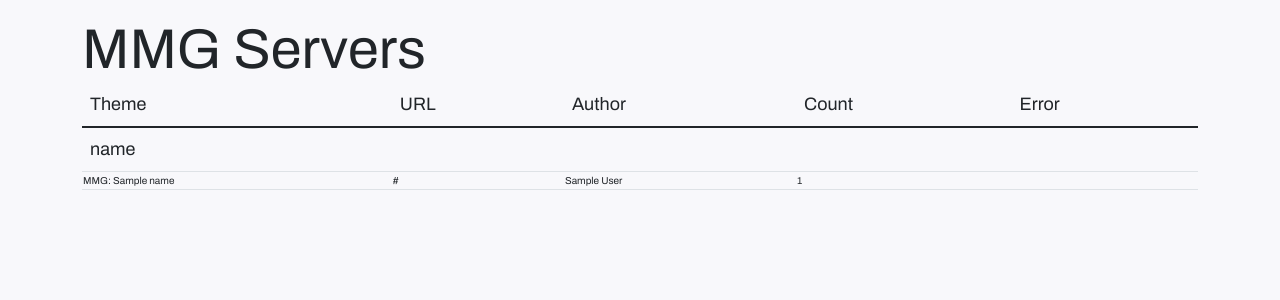
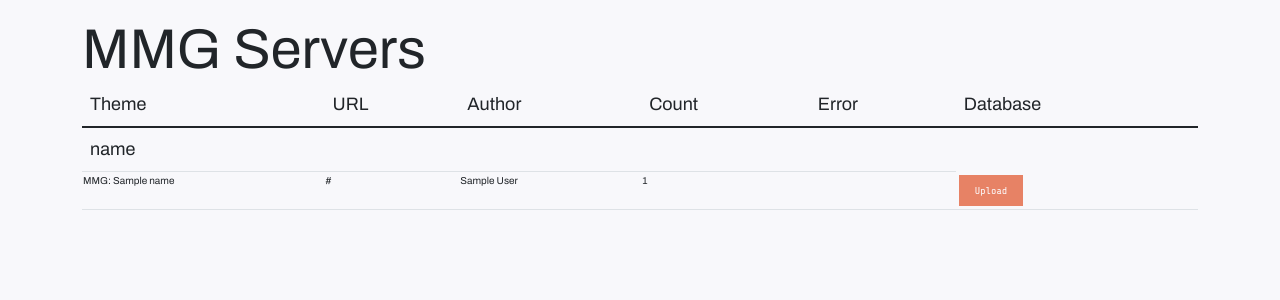
Before and after one commit to illinois/cs340-sp23-1989-shared-middleware, a Flask app: template templates/servers.html in a window 1280 px wide. Shown: the part 53-353 px from the top of the page. Run offline with Flask 3, Linux system fonts and the light colour scheme; the template is opened without the code that fills it: most values are stand-ins (such as "Sample title", 1, 10 or a date in 2020).

Commit message:
issue #22; sqlite db

```diff
--- a/app.py
+++ b/app.py
@@ -10,6 +10,7 @@ from flask import Flask, jsonify, render_template, request
 import asyncio
 import secrets
 from flask_socketio import SocketIO
+from flask_sqlalchemy import SQLAlchemy
 
 mmg_servers = {}
 reducers = {}
@@ -17,6 +18,25 @@ reducers = {}
 app = Flask(__name__)
 socketio = SocketIO(app)
 
+app.config['SQLALCHEMY_DATABASE_URI'] = 'sqlite:///middleware.db'
+db = SQLAlchemy(app)
+
+class MMG(db.Model):
+    id = db.Column(db.String(120), primary_key=True)
+    name = db.Column(db.String(80), nullable=False)
+    url = db.Column(db.String(120), nullable=False)
+    author = db.Column(db.String(80), nullable=False)
+    tiles = db.Column(db.Integer, nullable=False)
+    count = db.Column(db.Integer, nullable=False)
+
+class Reducer(db.Model):
+    id = db.Column(db.String(120), primary_key=True)
+    url = db.Column(db.String(120), nullable=False)
+    author = db.Column(db.String(80), nullable=False)
+    count = db.Column(db.Integer, nullable=False)
+
+with app.app_context():
+    db.create_all()
 
 @app.route("/", methods=["GET"])
 def GET_index():
@@ -44,11 +64,17 @@ def PUT_addMMG():
     count = 0
 
     # Check for existing MMG with same URL:
-    for existingId in mmg_servers:
-        if mmg_servers[existingId]["url"] == url:
-            id = existingId
-            count = mmg_servers[existingId]["count"]
-            break
+    existing_mmg = MMG.query.filter_by(url=url).first()
+    if existing_mmg:
+        id = existing_mmg.id
+        count = existing_mmg.count
+    else:
+        # Check for existing MMG with same URL in memory:
+        for existingId in mmg_servers:
+            if mmg_servers[existingId]["url"] == url:
+                id = existingId
+                count = mmg_servers[existingId]["count"]
+                break
 
     mmg_servers[id] = {
         "id": id,
@@ -79,12 +105,18 @@ def PUT_registerReducer():
     id = secrets.token_hex(20)
     count = 0
 
-    # Check for existing MMG with same URL:
-    for existingId in reducers:
-        if reducers[existingId]["url"] == url:
-            id = existingId
-            count = reducers[existingId]["count"]
-            break
+    # Check for existing Reducer with same URL:
+    existing_reducer = Reducer.query.filter_by(url=url).first()
+    if existing_reducer:
+        id = existing_reducer.id
+        count = existing_reducer.count
+    else:
+        # Check for existing Reducer with same URL in memory:
+        for existingId in reducers:
+            if reducers[existingId]["url"] == url:
+                id = existingId
+                count = reducers[existingId]["count"]
+                break
 
     reducers[id] = {
         "id": id,
@@ -152,3 +184,45 @@ def GET_serverList():
         servers_by_author[author].append(reducer)
 
     return render_template("servers.html", data=servers_by_author)
+
+@app.route("/uploadData", methods=["POST"])
+def upload_data():
+    """Route to upload data to the server"""
+    data_type = request.form.get("type")
+    name = request.form.get("name", default=None)
+    url = request.form.get("url")
+    author = request.form.get("author")
+    count = request.form.get("count", type=int)
+    tileImageCount = request.form.get("tileImageCount", default=None, type=int)
+
+    if data_type == "mmg":
+        # Check for existing MMG with same URL in database
+        existing_mmg = MMG.query.filter_by(url=url).first()
+        if existing_mmg:
+            # If mmg aready in db and the count is the same, then we don't need to update the database
+            if existing_mmg.count == count: return jsonify({"message": "Data already uploaded"}), 200
+            else: existing_mmg.count = count
+        else:
+            # Upload new mmg to database
+            mmg = MMG(id=secrets.token_hex(20), name=name, url=url, author=author, tiles=tileImageCount, count=count)
+            db.session.add(mmg)
+
+    elif data_type == "reducer":
+        # Check for existing Reducer with same URL in database
+        existing_reducer = Reducer.query.filter_by(url=url).first()
+        if existing_reducer:
+            # If reducer aready in db and the count is the same, then we don't need to update the database
+            if existing_reducer.count == count: return jsonify({"message": "Data already uploaded"}), 200
+            else: existing_reducer.count = count
+        else:
+            # Upload new reducer to database
+            reducer = Reducer(id=secrets.token_hex(20), url=url, author=author, count=count)
+            db.session.add(reducer)
+
+    else:
+        # Invalid data type (should never happen)
+        return jsonify({"error": "Invalid data type"}), 400
+
+    # Commit changes to database
+    db.session.commit()
+    return jsonify({"message": "Data successfully uploaded"}), 200
--- a/requirements.txt
+++ b/requirements.txt
@@ -5,3 +5,4 @@ python-dotenv
 flask_socketio
 httpx
 Pillow
+flask-sqlalchemy
--- a/static/css.css
+++ b/static/css.css
@@ -98,3 +98,20 @@ nav a {
 .server-details td {
   padding: 1px;
 }
+
+.upload-data {
+  font-family: 'Share Tech Mono', monospace;
+  background-color: #DD3403;
+  border: none;
+  color: white;
+  padding: 8px 16px;
+  text-align: center;
+  font-size: 10px;
+  margin: 2px 2px;
+  opacity: 0.6;
+  transition: 0.3s;
+  display: inline-block;
+  text-decoration: none;
+  cursor: pointer;
+}
+.upload-data:hover {opacity: 1}
--- a/templates/servers.html
+++ b/templates/servers.html
@@ -61,6 +61,7 @@
           <th scope="col">Author</th>
           <th scope="col">Count</th>
           <th scope="col">Error</th>
+          <th scope="col">Database</th>
         </tr>
       </thead>
       <tbody>
@@ -87,6 +88,41 @@
             {{ server["error"] }}
             {% endif %}
           </td>
+          <td>
+            {% if "type" in server %}
+            <button class="upload-data" onclick="
+              (async () => {
+                const formData = new FormData();
+                formData.append('type', 'reducer');
+                formData.append('url', '{{ server.url }}');
+                formData.append('author', '{{ server.author }}');
+                formData.append('count', '{{ server.count }}');
+                const response = await fetch('/uploadData', { method: 'POST', body: formData });
+                const jsonResponse = await response.json();
+                alert(jsonResponse.message);
+              })()
+            ">
+              Upload
+            </button>
+            {% else %}
+            <button class="upload-data" onclick="
+              (async () => {
+                const formData = new FormData();
+                formData.append('type', 'mmg');
+                formData.append('name', '{{ server.name }}');
+                formData.append('url', '{{ server.url }}');
+                formData.append('author', '{{ server.author }}');
+                formData.append('count', '{{ server.count }}');
+                formData.append('tileImageCount', '{{ server.tiles }}');
+                const response = await fetch('/uploadData', { method: 'POST', body: formData });
+                const jsonResponse = await response.json();
+                alert(jsonResponse.message);
+              })()
+            ">
+              Upload
+            </button>
+            {% endif %}
+          </td>
         </tr>
         {% endfor %}
         {% endfor %}
```
Also changed, not shown: 1 other file.
